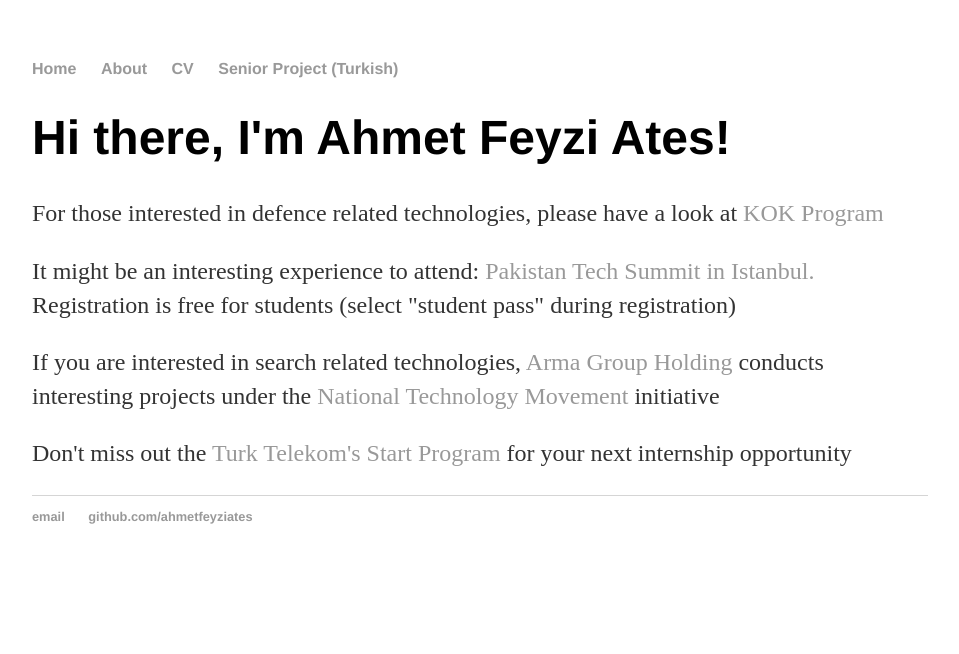
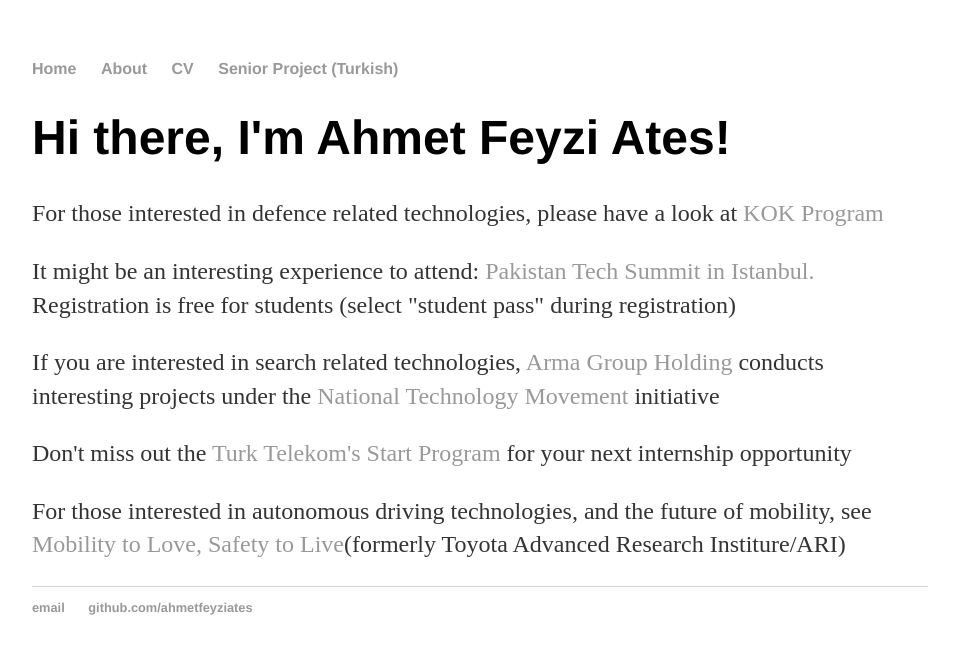
Before and after one commit to ahmetfeyziates/ahmetfeyziates.github.io, a Jekyll site: the page built from index.html, in a window 1280 px wide. Shown: the top 654 px of the page, without its empty margins (160-1119 px from the left). Built offline with Jekyll 4.4.1, drawn with Linux system fonts in a browser that asks for light colours.

Commit message:
Update index.html

```diff
--- a/index.html
+++ b/index.html
@@ -8,4 +8,5 @@
 	<p>It might be an interesting experience to attend:  </em><a href="https://istanbul.paktechsummit.com/en">Pakistan Tech Summit in Istanbul.</a> Registration is free for students (select "student pass" during registration) </p>
 	<p>If you are interested in search related technologies, </em><a href="https://armagroupholding.com/">Arma Group Holding</a> conducts interesting projects under the </em><a href="https://erenbilal.medium.com/milli-teknoloji-hamlesi-ve-i%CC%87nsan-a5414dd522d2">National Technology Movement</a> initiative</p>
 	<p>Don't miss out the </em><a href="https://turktelekomkariyer.com.tr/start"> Turk Telekom's Start Program</a> for your next internship opportunity</p>
+	<p>For those interested in autonomous driving technologies, and the future of mobility, see </em><a href="https://www.woven-planet.global/en"> Mobility to Love, Safety to Live</a>(formerly Toyota Advanced Research Institure/ARI)</p>
 </div><!-- /.blurb -->
```
